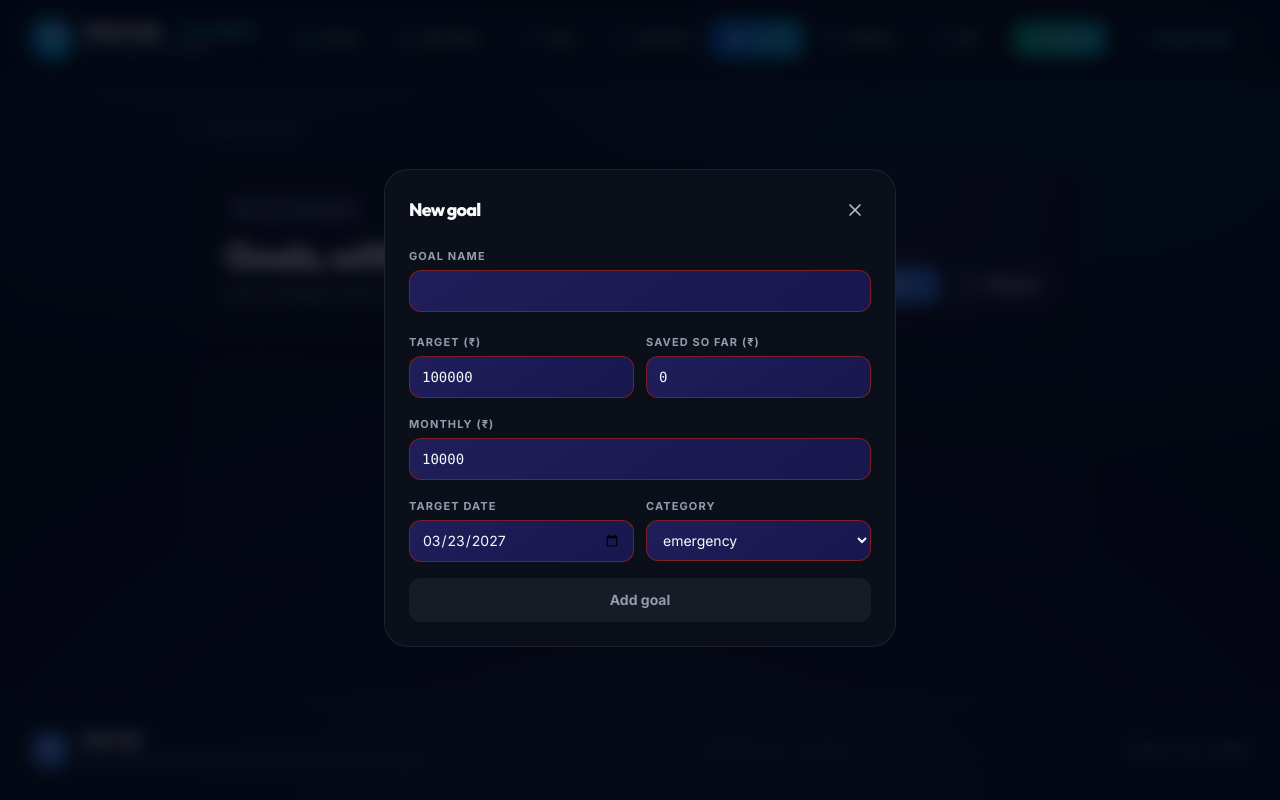
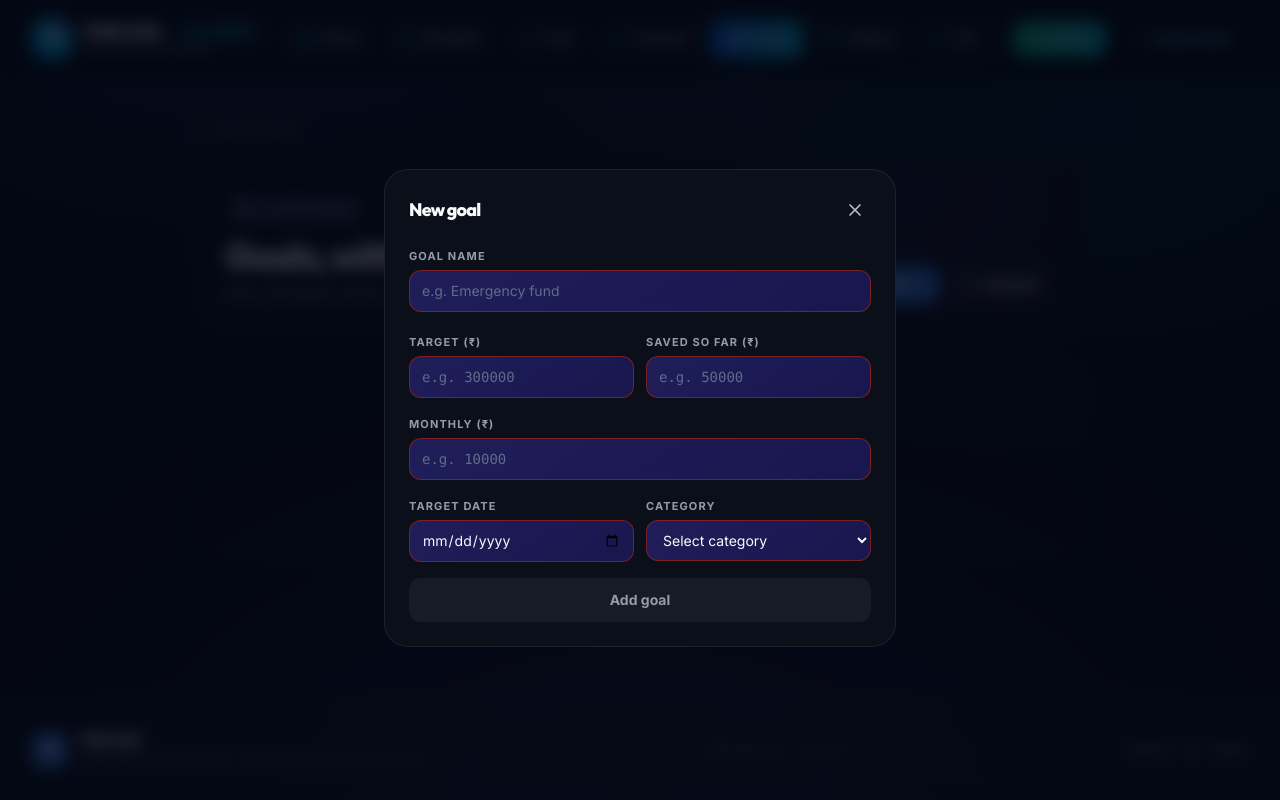
Before and after one commit to Ritika-Bhati-2266/Hack, a Next.js app: page /goals in a window 1280 px wide. Both pictures are taken after a click on the button "Add goal". Built offline with nearby package versions, Linux system fonts and the light colour scheme.

Commit message:
updated file

```diff
--- a/src/app/goals/page.tsx
+++ b/src/app/goals/page.tsx
@@ -12,20 +12,18 @@ export default function GoalsPage() {
   const { goals, currentSimulation, addGoal, updateGoal, deleteGoal } = useFinanceStore();
   const [showAdd, setShowAdd] = useState(false);
   const [editing, setEditing] = useState<string | null>(null);
-  const blankForm = { name: '', targetAmount: 100000, currentAmount: 0, monthlyContribution: 10000, targetDate: '', category: 'emergency' as Goal['category'] };
+  const blankForm = { name: '', targetAmount: 0, currentAmount: 0, monthlyContribution: 0, targetDate: '', category: '' as Goal['category'] | '' };
   const [form, setForm] = useState(blankForm);
   const [editForm, setEditForm] = useState({ currentAmount: 0, monthlyContribution: 0, targetAmount: 0, targetDate: '' });
   // Frozen "today" for days-left math (stable across re-renders).
   const [nowMs] = useState(() => Date.now());
   const inr = (n: number) => `₹${n.toLocaleString('en-IN')}`;
 
-  const canAdd = form.name.trim().length >= 2 && form.targetAmount > 0 && form.monthlyContribution >= 0 && form.currentAmount >= 0 && form.targetDate !== '';
+  const canAdd = form.name.trim().length >= 2 && form.targetAmount > 0 && form.monthlyContribution >= 0 && form.currentAmount >= 0 && form.targetDate !== '' && form.category !== '';
 
   const openAdd = () => {
-    // Default date computed in the event handler (not render) — +180 days out.
-    const d = new Date();
-    d.setDate(d.getDate() + 180);
-    setForm({ ...blankForm, targetDate: d.toISOString().slice(0, 10) });
+    // No pre-filled values — user starts from a clean slate every time.
+    setForm(blankForm);
     setShowAdd(true);
   };
 
@@ -181,13 +179,13 @@ export default function GoalsPage() {
             </div>
             <div>
               <label className="text-[11px] font-bold tracking-widest text-dusk">GOAL NAME</label>
-              <input value={form.name} onChange={(e) => setForm({ ...form, name: e.target.value })} className="mt-1 w-full bg-well/60 border border-white/[0.08] rounded-xl px-3 py-2.5 text-sm focus:border-primary outline-none" />
+              <input value={form.name} placeholder="e.g. Emergency fund" onChange={(e) => setForm({ ...form, name: e.target.value })} className="mt-1 w-full bg-well/60 border border-white/[0.08] rounded-xl px-3 py-2.5 text-sm focus:border-primary outline-none placeholder:text-dusk/60" />
             </div>
             <div className="grid grid-cols-2 gap-3">
-              {([['targetAmount', 'TARGET (₹)'], ['currentAmount', 'SAVED SO FAR (₹)'], ['monthlyContribution', 'MONTHLY (₹)']] as const).map(([k, label]) => (
+              {([['targetAmount', 'TARGET (₹)', 'e.g. 300000'], ['currentAmount', 'SAVED SO FAR (₹)', 'e.g. 50000'], ['monthlyContribution', 'MONTHLY (₹)', 'e.g. 10000']] as const).map(([k, label, ph]) => (
                 <div key={k} className={k === 'monthlyContribution' ? 'col-span-2' : ''}>
                   <label className="text-[11px] font-bold tracking-widest text-dusk">{label}</label>
-                  <input type="number" min={0} value={form[k]} onChange={(e) => setForm({ ...form, [k]: Number(e.target.value) || 0 })} className="mt-1 w-full bg-well/60 border border-white/[0.08] rounded-xl px-3 py-2.5 text-sm font-mono focus:border-primary outline-none" />
+                  <input type="number" min={0} value={form[k] || ''} placeholder={ph} onChange={(e) => setForm({ ...form, [k]: Number(e.target.value) || 0 })} className="mt-1 w-full bg-well/60 border border-white/[0.08] rounded-xl px-3 py-2.5 text-sm font-mono focus:border-primary outline-none placeholder:text-dusk/60" />
                 </div>
               ))}
               <div>
@@ -197,13 +195,14 @@ export default function GoalsPage() {
               <div>
                 <label className="text-[11px] font-bold tracking-widest text-dusk">CATEGORY</label>
                 <select value={form.category} onChange={(e) => setForm({ ...form, category: e.target.value as Goal['category'] })} className="mt-1 w-full bg-well/60 border border-white/[0.08] rounded-xl px-3 py-2.5 text-sm focus:border-primary outline-none">
+                  <option value="" disabled>Select category</option>
                   {CATS.map((c) => <option key={c} value={c}>{c}</option>)}
                 </select>
               </div>
             </div>
             <button
               disabled={!canAdd}
-              onClick={() => { addGoal(form); setShowAdd(false); setForm(blankForm); }}
+              onClick={() => { addGoal({ ...form, category: form.category as Goal['category'] }); setShowAdd(false); setForm(blankForm); }}
               className={`w-full py-3 rounded-xl font-bold text-sm ${canAdd ? 'bg-primary text-white hover:brightness-110' : 'bg-white/5 text-dusk cursor-not-allowed'}`}
             >
               Add goal
--- a/src/components/Navbar.tsx
+++ b/src/components/Navbar.tsx
@@ -3,19 +3,22 @@
 import Link from 'next/link';
 import { useState } from 'react';
 import { usePathname } from 'next/navigation';
-import { LayoutDashboard, FlaskConical, PlugZap, Target, List, History, Star, Plus } from 'lucide-react';
+import { LayoutDashboard, FlaskConical, PlugZap, Target, List, History, Star, Plus, Trash2 } from 'lucide-react';
 import { useFinanceStore } from '@/store/useFinanceStore';
 import CreateProfileModal from '@/components/CreateProfileModal';
 
 export default function Navbar() {
   const pathname = usePathname();
   const { activeCustomer, customProfiles, liveData } = useFinanceStore();
+  const deleteProfile = useFinanceStore((s) => s.deleteProfile);
   const [showCreate, setShowCreate] = useState(false);
 
   const pillLabel =
     activeCustomer === 'live' && liveData
       ? `Live • ${liveData.source === 'csv' ? 'CSV' : 'AA'}`
       : customProfiles[activeCustomer]?.label || 'No Data';
+  // Manual profiles can be deleted from here; live data goes via /connect (DPDP).
+  const isCustomProfile = !!customProfiles[activeCustomer];
 
   const navLinks = [
     { href: '/', label: 'Home', icon: LayoutDashboard },
@@ -79,6 +82,19 @@ export default function Navbar() {
             <span className="w-1.5 h-1.5 rounded-full bg-white animate-pulse" />
             {pillLabel}
           </div>
+          {isCustomProfile && (
+            <button
+              onClick={() => {
+                if (window.confirm(`Delete profile "${pillLabel}"? This cannot be undone.`)) {
+                  deleteProfile(activeCustomer);
+                }
+              }}
+              title="Delete active profile"
+              className="inline-flex items-center p-2 rounded-xl border border-red-400/30 text-red-300 text-xs transition-all active:scale-95 hover:bg-red-500/20"
+            >
+              <Trash2 className="w-3.5 h-3.5" />
+            </button>
+          )}
           <button
             onClick={() => setShowCreate(true)}
             className="inline-flex items-center gap-1.5 px-4 py-2 rounded-xl border border-dashed border-cyan-500/40 text-cyan-300 text-xs font-bold transition-all active:scale-95 hover:border-cyan-400 hover:bg-cyan-500/10"
```
